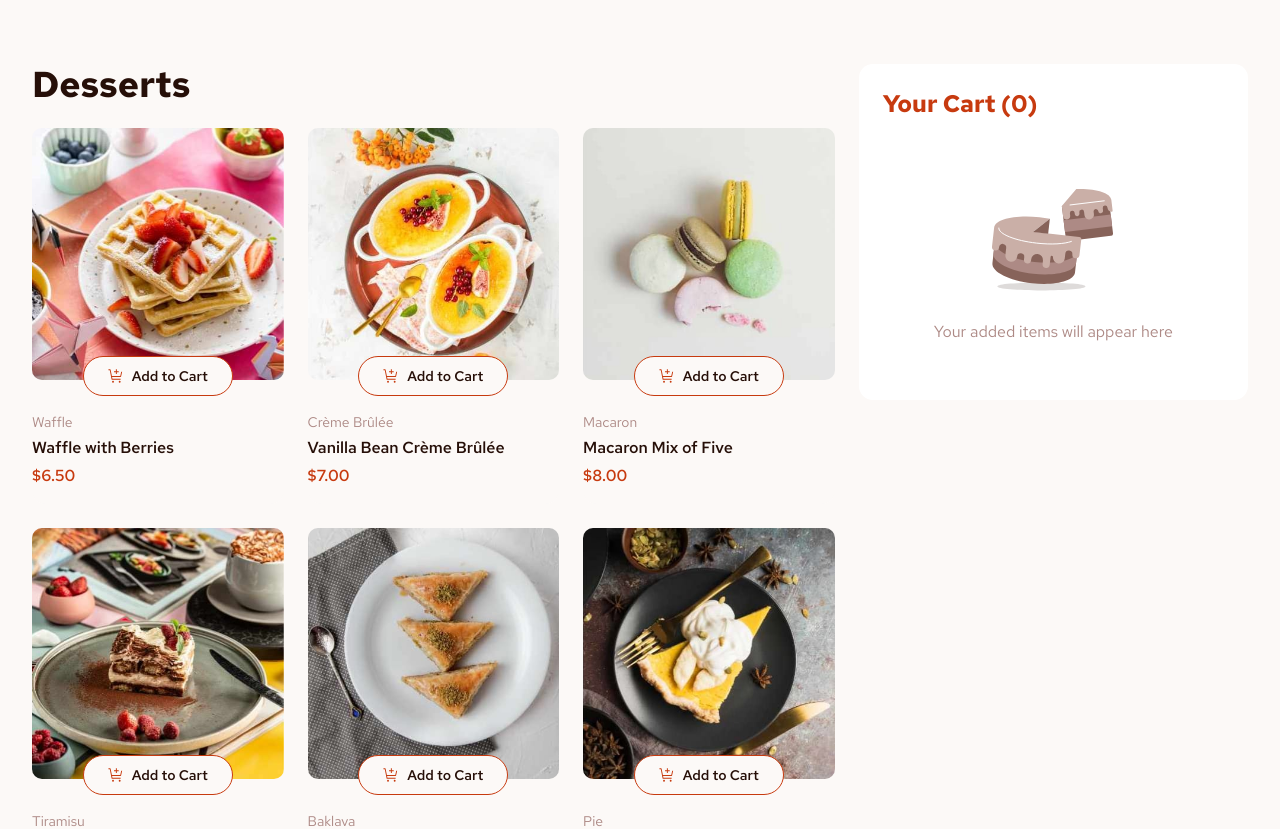
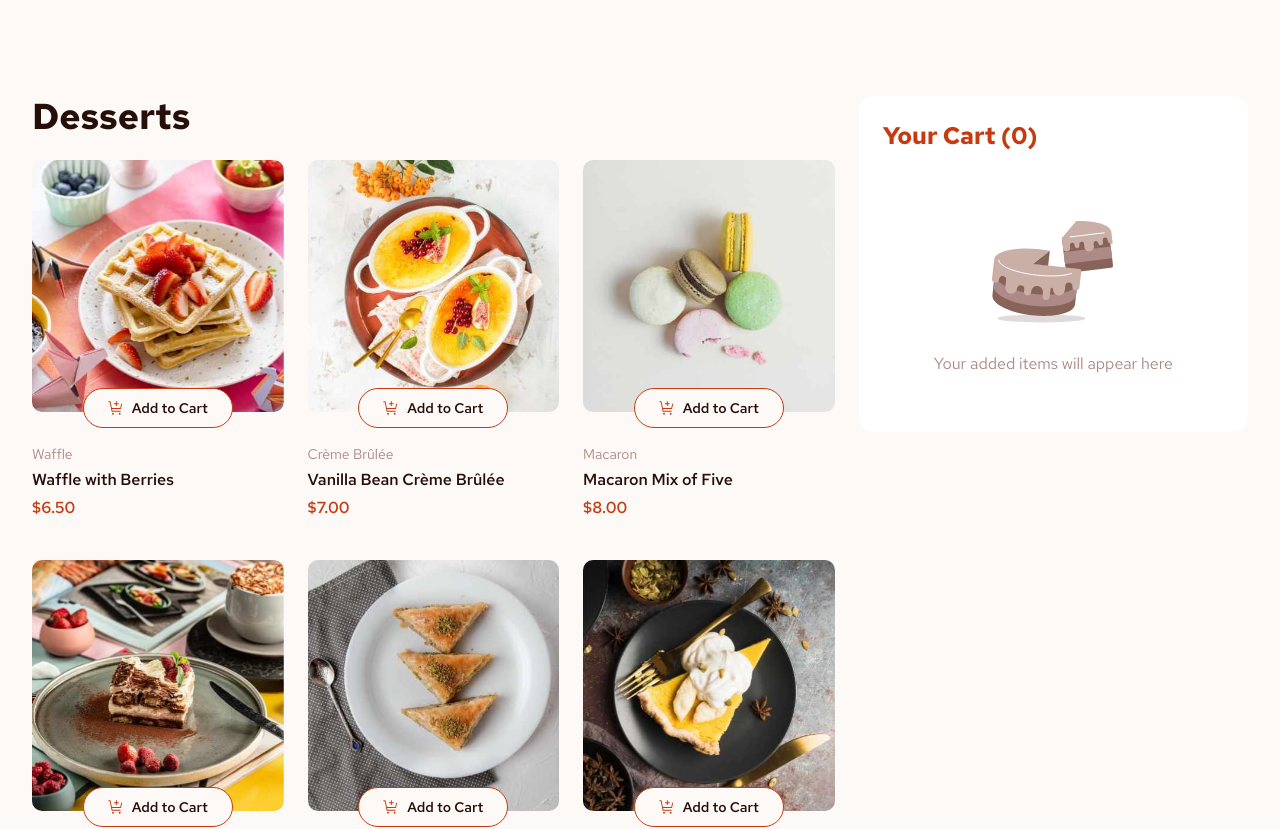
Before and after one commit to mavix21/FEM_product-list-with-cart, a React (Vite) app: page / in a window 1280 px wide. Shown: the top 829 px of the page. Built offline with nearby package versions, Linux system fonts and the light colour scheme.

Commit message:
style: update padding and margin for improved layout in DessertOrdering component

```diff
--- a/src/pages/dessert-ordering.tsx
+++ b/src/pages/dessert-ordering.tsx
@@ -55,7 +55,7 @@ export default function DessertOrdering() {
   };
 
   return (
-    <div className="bg-card min-h-screen p-4 lg:px-8 lg:pt-16">
+    <div className="bg-card min-h-screen px-4 py-12 lg:px-8 lg:pt-24">
       <div className="mx-auto max-w-7xl">
         <div className="grid gap-6 lg:grid-cols-3">
           {/* Desserts Grid */}
```
